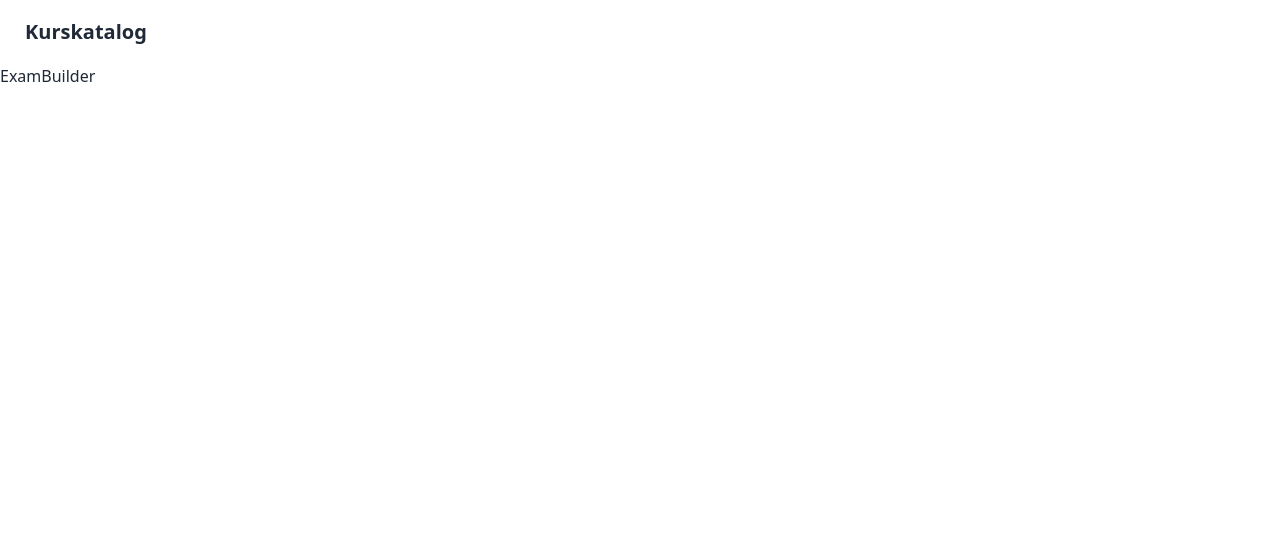
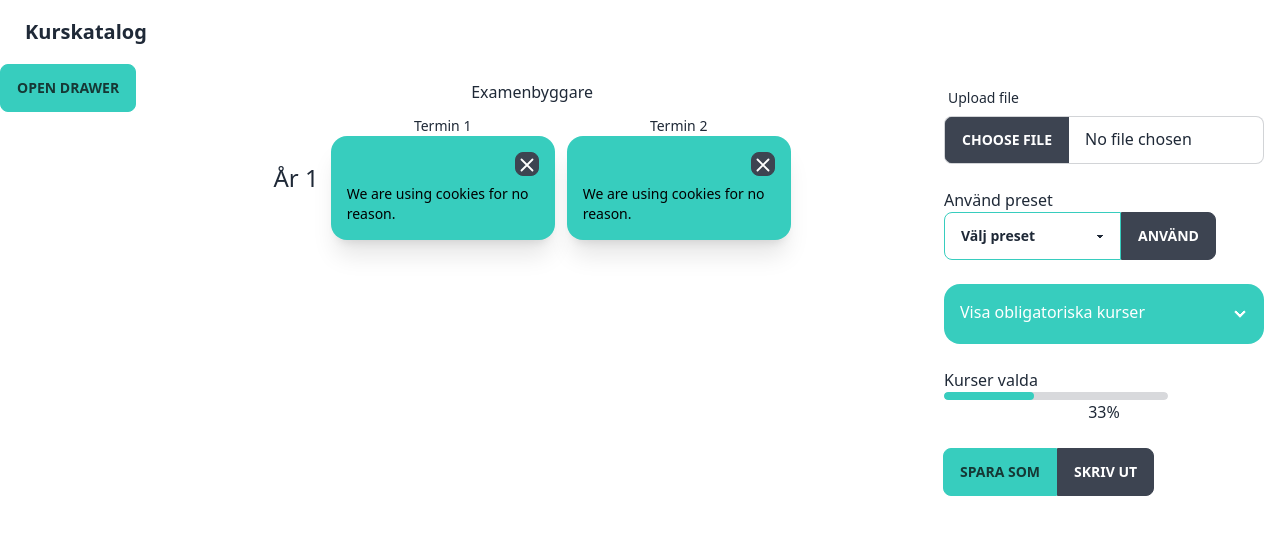
Before and after one commit to HawkieOne/kurskatalog-id, a React (Create React App) app: page /byggare in a window 1280 px wide. Shown: the top 534 px of the page. Built offline with nearby package versions, Linux system fonts and the light colour scheme; the HTML template or start-up script is replaced by a standard one.

Commit message:
created structure of exam builder
- add drawer
- add rough sketch of timeline
- add sidebar with the components that is needed

```diff
--- a/src/pages/ExamBuilder.tsx
+++ b/src/pages/ExamBuilder.tsx
@@ -2,6 +2,100 @@ import React from 'react'
 
 export default function ExamBuilder() {
   return (
-    <div>ExamBuilder</div>
+    <div className=''>
+      {/* Drawer */}
+      <div className="drawer">
+        <input id="my-drawer" type="checkbox" className="drawer-toggle" />
+        <div className="drawer-content flex flex-row justify-between">
+          <label htmlFor="my-drawer" className="btn btn-accent drawer-button">Open drawer</label>
+
+          {/* Center content */}
+          <div className='flex flex-col p-4 gap-3 items-center'>
+            <h1>Examenbyggare</h1>
+            <div className='flex flex-row justify-center items-center gap-3'>
+              <h1 className='text-2xl'>År 1</h1>
+              <div className='flex flex-col justify-center items-center'>
+                <h2 className='text-sm'>Termin 1</h2>
+                <div className="card card-compact w-56 shadow-xl bg-accent">
+                  <div className="card-body">
+                    <div className="card-actions justify-end">
+                      <button className="btn btn-square btn-xs">
+                        <svg xmlns="http://www.w3.org/2000/svg" className="h-6 w-6" fill="none" viewBox="0 0 24 24" stroke="currentColor"><path strokeLinecap="round" strokeLinejoin="round" strokeWidth="2" d="M6 18L18 6M6 6l12 12" /></svg>
+                      </button>
+                    </div>
+                    <p className='text-sm text-black'>We are using cookies for no reason.</p>
+                  </div>
+                </div>
+              </div>
+
+              <div className='flex flex-col justify-center items-center'>
+                <h2 className='text-sm'>Termin 2</h2>
+                <div className="card card-compact w-56 shadow-xl bg-accent">
+                  <div className="card-body">
+                    <div className="card-actions justify-end">
+                      <button className="btn btn-square btn-xs">
+                        <svg xmlns="http://www.w3.org/2000/svg" className="h-6 w-6" fill="none" viewBox="0 0 24 24" stroke="currentColor"><path strokeLinecap="round" strokeLinejoin="round" strokeWidth="2" d="M6 18L18 6M6 6l12 12" /></svg>
+                      </button>
+                    </div>
+                    <p className='text-sm text-black'>We are using cookies for no reason.</p>
+                  </div>
+                </div>
+              </div>
+            </div>
+          </div>
+
+          {/* Side panel */}
+          <div className='flex flex-col gap-6 p-4'>
+            <div className="form-control w-full max-w-xs">
+              <label className="label">
+                <span className="label-text">Upload file</span>
+              </label>
+              <input type="file" className="file-input file-input-bordered w-full max-w-xs" />
+            </div>
+
+            <div className="form-control">
+              <h2>Använd preset</h2>
+              <div className="input-group">
+                <select className="select select-accent select-bordered">
+                  <option disabled selected>Välj preset</option>
+                  <option>Civilingenjör 5 år</option>
+                  <option>3 år</option>
+                </select>
+                <button className="btn">Använd</button>
+              </div>
+            </div>
+
+            <div className="collapse collapse-arrow rounded-box">
+              <input type="checkbox" className="peer" />
+              <div className="collapse-title bg-accent text-primary-content">
+                Visa obligatoriska kurser
+              </div>
+              <div className="collapse-content bg-accent text-primary-content">
+                <p>hello</p>
+              </div>
+            </div>
+
+            <div className='flex flex-col'>
+              <h3>Kurser valda</h3>
+              <progress className="progress progress-accent w-56" value="40" max="100"></progress>
+              <h4 className='self-center'>33%</h4>
+            </div>
+
+            <div className="btn-group">
+              <button className="btn btn-accent">Spara som</button>
+              <button className="btn">Skriv ut</button>
+            </div>
+          </div>
+
+        </div>
+        <div className="drawer-side">
+          <label htmlFor="my-drawer" className="drawer-overlay"></label>
+          <ul className="menu p-4 w-80 bg-base-100 text-base-content">
+            <li><a>Sidebar Item 1</a></li>
+            <li><a>Sidebar Item 2</a></li>
+          </ul>
+        </div>
+      </div>
+    </div>
   )
 }
```
